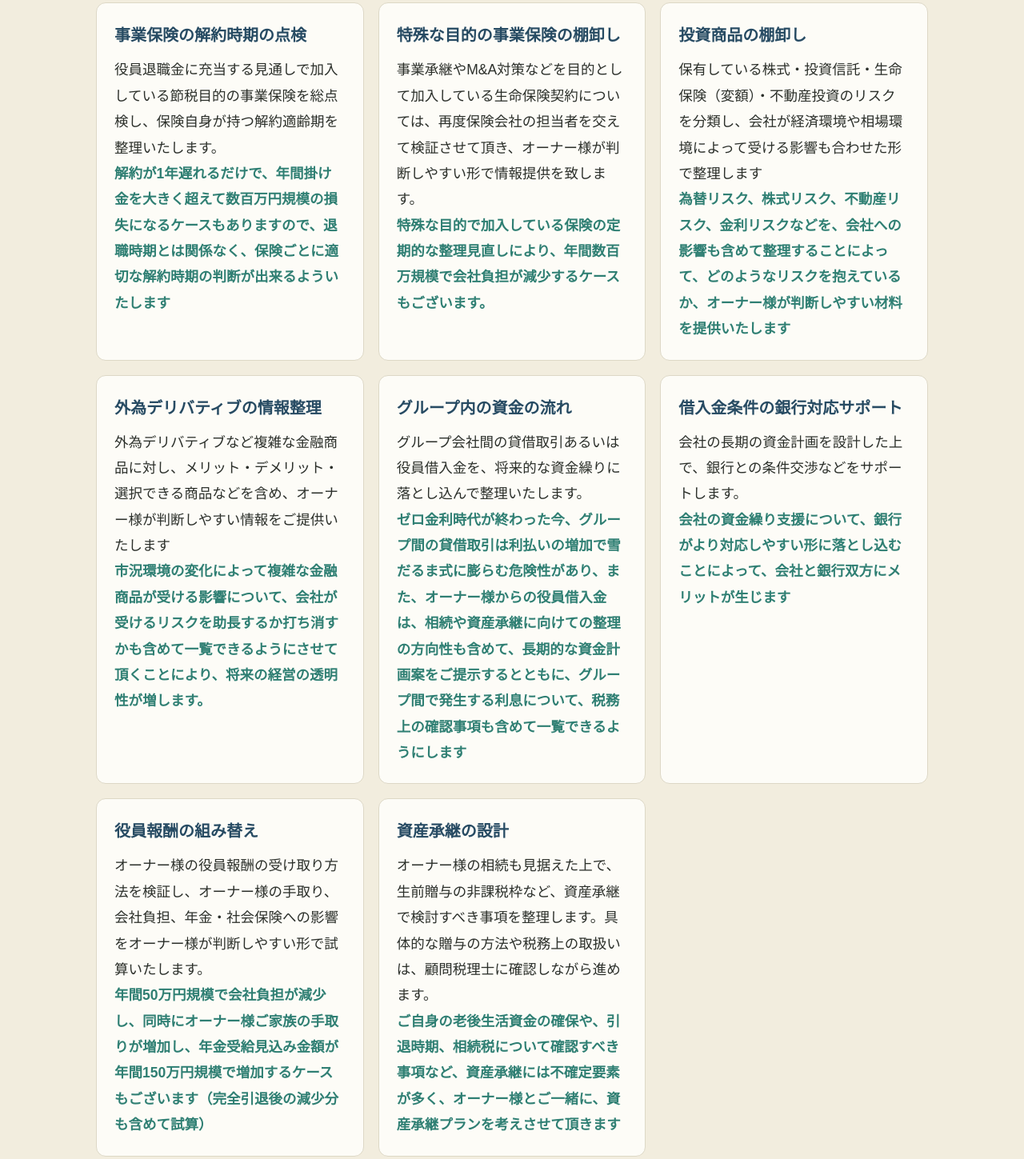
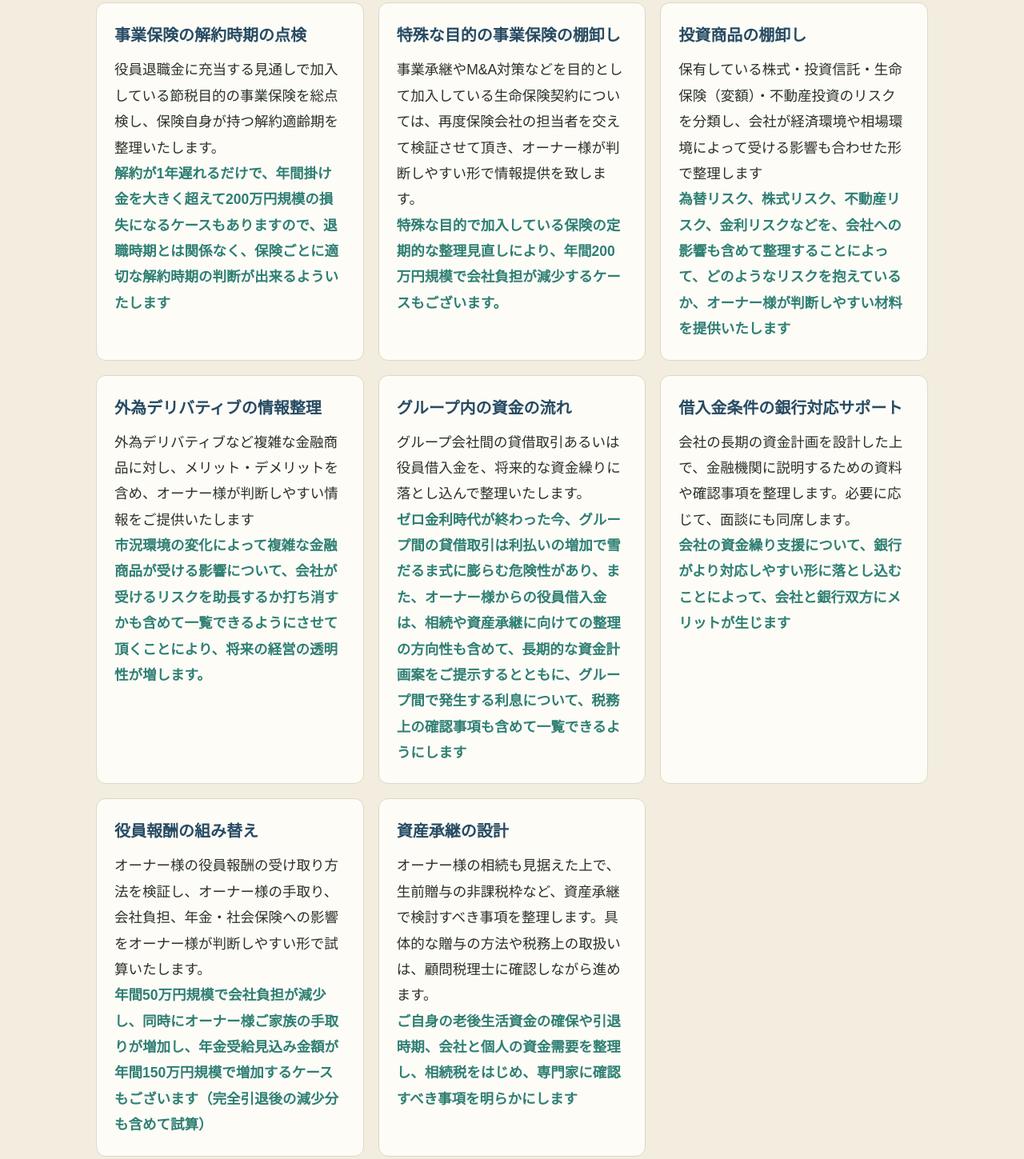
Before and after one commit to keisuikai-mp/keisuikai-mp.github.io, a plain HTML site: page index.html in a window 1280 px wide. Shown: the part 1529-2978 px from the top of the page at 80% size. Drawn offline with Linux system fonts and the light colour scheme.

Commit message:
微調整

```diff
--- a/index.html
+++ b/index.html
@@ -175,12 +175,12 @@
       <div class="card">
         <h3>事業保険の解約時期の点検</h3>
         <p>役員退職金に充当する見通しで加入している節税目的の事業保険を総点検し、保険自身が持つ解約適齢期を整理いたします。</p>
-        <p class="case-effect">解約が1年遅れるだけで、年間掛け金を大きく超えて数百万円規模の損失になるケースもありますので、退職時期とは関係なく、保険ごとに適切な解約時期の判断が出来るよういたします</p>
+        <p class="case-effect">解約が1年遅れるだけで、年間掛け金を大きく超えて200万円規模の損失になるケースもありますので、退職時期とは関係なく、保険ごとに適切な解約時期の判断が出来るよういたします</p>
       </div>
       <div class="card">
         <h3>特殊な目的の事業保険の棚卸し</h3>
         <p>事業承継やM&A対策などを目的として加入している生命保険契約については、再度保険会社の担当者を交えて検証させて頂き、オーナー様が判断しやすい形で情報提供を致します。</p>
-        <p class="case-effect">特殊な目的で加入している保険の定期的な整理見直しにより、年間数百万規模で会社負担が減少するケースもございます。</p>
+        <p class="case-effect">特殊な目的で加入している保険の定期的な整理見直しにより、年間200万円規模で会社負担が減少するケースもございます。</p>
       </div>
       <div class="card">
         <h3>投資商品の棚卸し</h3>
@@ -189,7 +189,7 @@
       </div>
       <div class="card">
         <h3>外為デリバティブの情報整理</h3>
-        <p>外為デリバティブなど複雑な金融商品に対し、メリット・デメリット・選択できる商品などを含め、オーナー様が判断しやすい情報をご提供いたします</p>
+        <p>外為デリバティブなど複雑な金融商品に対し、メリット・デメリットを含め、オーナー様が判断しやすい情報をご提供いたします</p>
         <p class="case-effect">市況環境の変化によって複雑な金融商品が受ける影響について、会社が受けるリスクを助長するか打ち消すかも含めて一覧できるようにさせて頂くことにより、将来の経営の透明性が増します。</p>
       </div>
       <div class="card">
@@ -199,7 +199,7 @@
       </div>
       <div class="card">
         <h3>借入金条件の銀行対応サポート</h3>
-        <p>会社の長期の資金計画を設計した上で、銀行との条件交渉などをサポートします。</p>
+        <p>会社の長期の資金計画を設計した上で、金融機関に説明するための資料や確認事項を整理します。必要に応じて、面談にも同席します。</p>
         <p class="case-effect">会社の資金繰り支援について、銀行がより対応しやすい形に落とし込むことによって、会社と銀行双方にメリットが生じます</p>
       </div>
       <div class="card">
@@ -210,7 +210,7 @@
       <div class="card">
         <h3>資産承継の設計</h3>
         <p>オーナー様の相続も見据えた上で、生前贈与の非課税枠など、資産承継で検討すべき事項を整理します。具体的な贈与の方法や税務上の取扱いは、顧問税理士に確認しながら進めます。</p>
-        <p class="case-effect">ご自身の老後生活資金の確保や、引退時期、相続税について確認すべき事項など、資産承継には不確定要素が多く、オーナー様とご一緒に、資産承継プランを考えさせて頂きます</p>
+        <p class="case-effect">ご自身の老後生活資金の確保や引退時期、会社と個人の資金需要を整理し、相続税をはじめ、専門家に確認すべき事項を明らかにします</p>
       </div>
     </div>
   </div>
@@ -243,7 +243,7 @@
       </div>
     </div>
     <div class="note-bar">
-      <p>毎月、報酬明細をご提出します。明細の根拠は、お尋ねいただければご説明します。算定の対象には、法人に生じた効果のほか、ご本人の同意に基づく経営者・役員ご本人の効果も含めることができます。算定額が請求上限を超えて繰り越した分（未請求残高）は、報酬明細に表示します。契約終了時に残った未請求残高は消滅します。</p>
+      <p>毎月、報酬明細をご提出します。明細の根拠は、お尋ねいただければご説明します。成果に応じた料金の算定対象、算定方法、算定期間および上限額は、ご契約の前にお見積書または個別契約書に記載します。算定の対象には、法人に生じた効果のほか、ご本人の同意に基づく経営者・役員ご本人の効果も含めることができます。算定額が請求上限を超えて繰り越した分（未請求残高）は、報酬明細に表示します。契約終了時に残った未請求残高は消滅します。</p>
     </div>
     <p style="margin-top:20px">
       <a class="btn btn-gold" href="#contact">ご相談を申し込む</a>
```
Also changed, not shown: privacy.html (+1 -1 lines).
